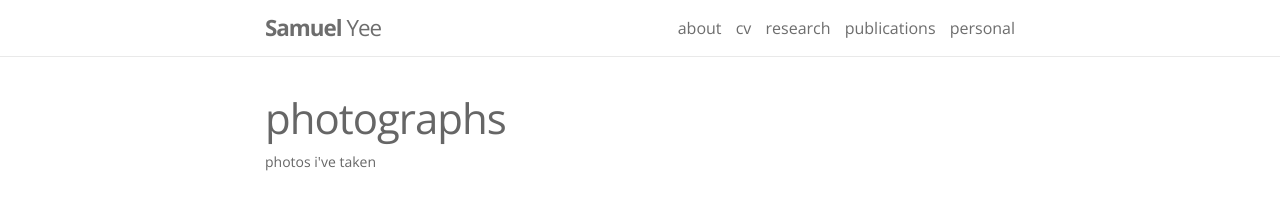
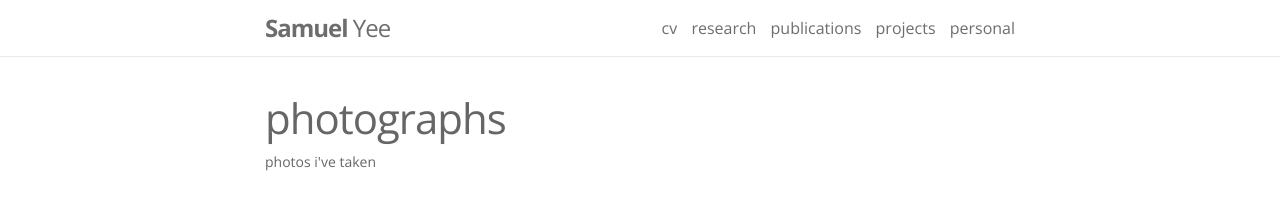
Before and after one commit to samuelyeewl/samuelyeewl.github.io, a Jekyll site: the page built from _pages/photographs.md, in a window 1280 px wide. Shown: the top 208 px of the page. Built offline with Jekyll 4.4.1, drawn with Linux system fonts in a browser that asks for light colours.

Commit message:
Updates to navbar and responsive grid in albums

```diff
--- a/_includes/header.html
+++ b/_includes/header.html
@@ -5,7 +5,7 @@
     {% if page.layout != "about" %}
     <span class="site-title">
         {% assign name = site.name | split: ' ' %}
-        <strong>{{ name | first }}</strong> {{ name | last }}
+        <a href="{{ site.baseurl | prepend: site.url }}/"><strong>{{ name | first }}</strong> {{ name | last }}</a>
     </span>
     {% endif %}
 
@@ -13,7 +13,7 @@
 
       <div class="trigger">
         <!-- About -->
-        <a class="page-link" href="{{ site.baseurl | prepend: site.url }}/">about</a>
+        <!-- <a class="page-link" href="{{ site.baseurl | prepend: site.url }}/">about</a> -->
 
         <!-- CV link -->
         <a class="page-link" href="{{ '/assets/pdf/CV.pdf' | prepend: site.baseurl | prepend: site.url }}">cv</a>
@@ -25,6 +25,7 @@
         <!-- Custom order -->
         <a class="page-link" href="{{ '/research/' | prepend: site.baseurl | prepend: site.url }}">research</a>
         <a class="page-link" href="{{ '/publications/' | prepend: site.baseurl | prepend: site.url }}">publications</a>
+        <a class="page-link" href="{{ '/projects/' | prepend: site.baseurl | prepend: site.url }}">projects</a>
 
         <div class="dropdown page-link">
         <a href="#">personal</a>
--- a/_sass/_albums.scss
+++ b/_sass/_albums.scss
@@ -3,19 +3,19 @@
     float: left;
     height: 250px;
     vertical-align: middle;
-    width: 50%;
+    width: 100%;
 
     .thumbnail {
         overflow: hidden;
         height: 250px;
-        width: 100%;
 
         img {
             height: auto;
-            position: relative;
-                left: -20%;
-                top: -5%;
+            position: absolute;
+            left: 50%;
+            top: 50%;
             width: 500px;
+            transform: translate(-50%, -50%);
         }
 
         a {
--- a/_sass/_header.scss
+++ b/_sass/_header.scss
@@ -9,7 +9,7 @@
     z-index: 50;
 }
 
-.site-title {
+.site-title a {
     font-size: 24px;
     line-height: $nav-height;
     letter-spacing: -1px;
--- a/_sass/_media-queries.scss
+++ b/_sass/_media-queries.scss
@@ -14,10 +14,6 @@
 
   .site-nav {
     margin-top: 0;
-  }
-
-  .site-header a {
-    font-size: $h4;
   }
 
   .site-header .site-title {
@@ -61,3 +57,9 @@
     margin-left: -7em;
   }
 }
+
+@media (min-width: 450px) {
+    .album {
+        width: 50%;
+    }
+}
```
